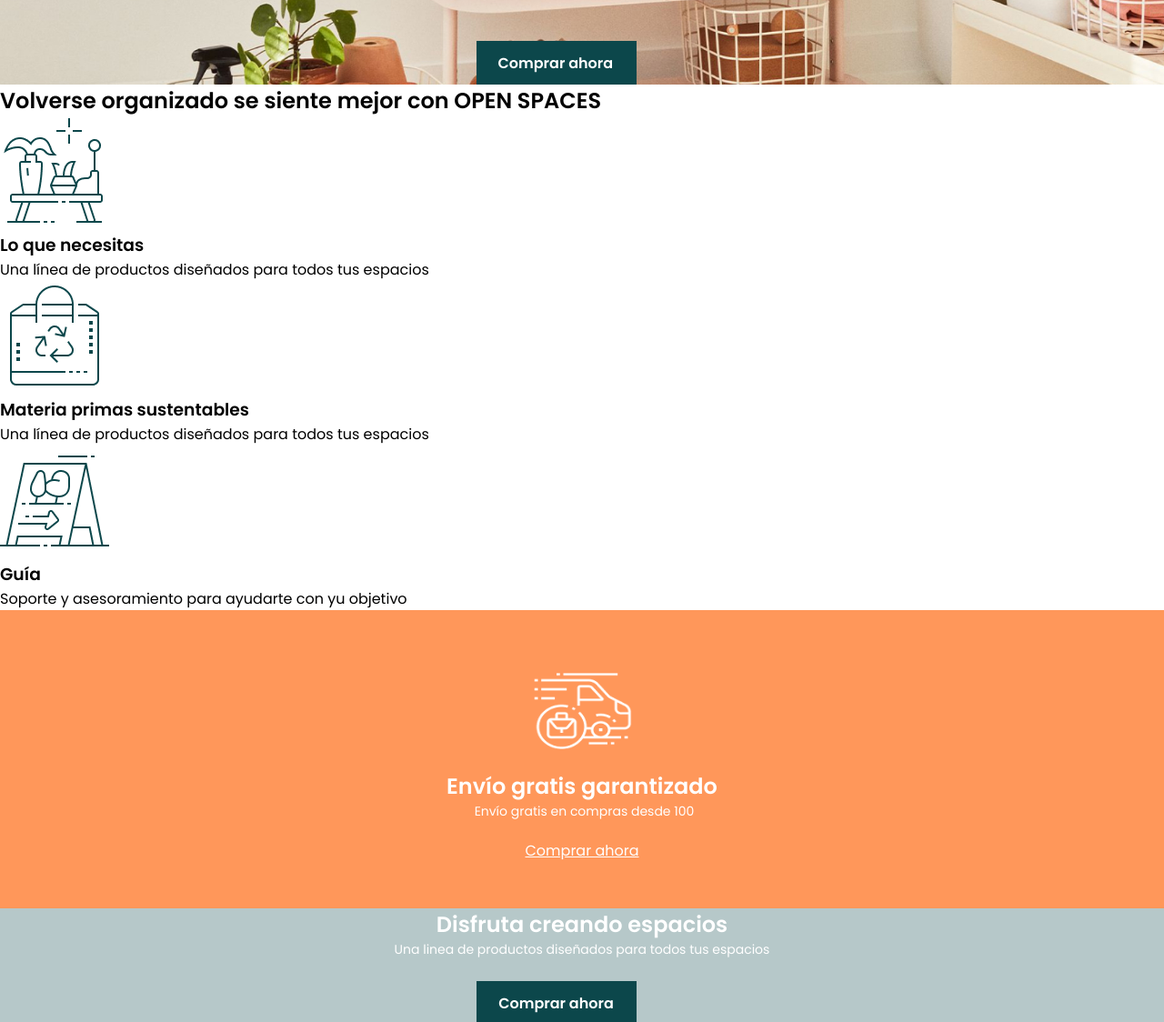
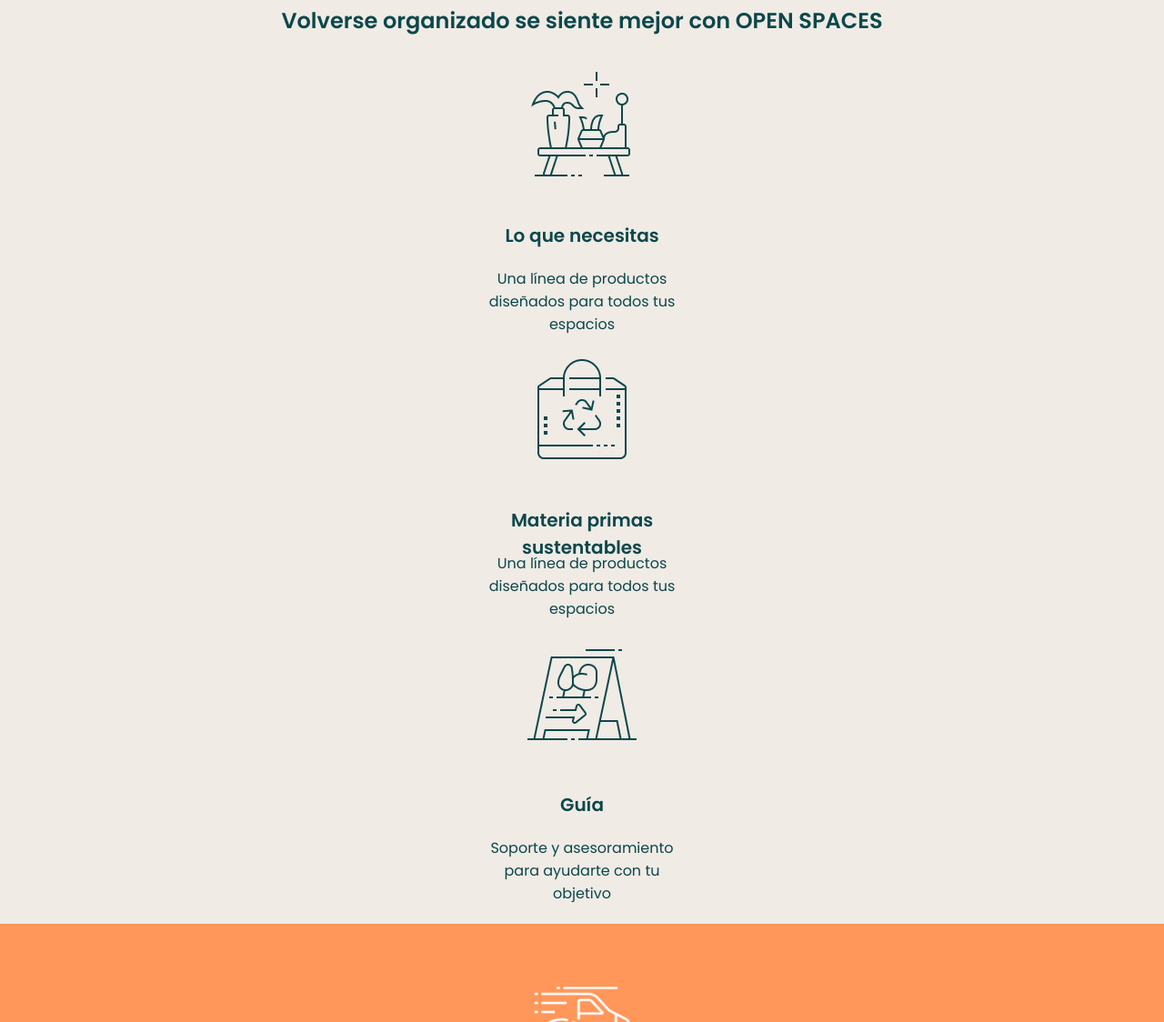
Before and after one commit to Adalab/modulo-1-evaluacion-final-romerogarcia, a website: page src/html/index.html in a window 1280 px wide. Shown: the part 410-1534 px from the top of the page at 91% size. Drawn offline with nearby package versions, Linux system fonts and the light colour scheme; files that its build step writes are made by us from their sources; files whose address does not match are found by name.

Commit message:
new changes grid and paddings

```diff
--- a/src/html/partials/footer.html
+++ b/src/html/partials/footer.html
@@ -1,6 +1,6 @@
 <footer class="footer">
 <div class="wrap">
-    <div class="footer__items">
+    <section class="footer__items">
        <h3 class="footer__items__title">Tienda</h3>
         <ul class="footer__items__link">
             <li><a class="footer__items__link__p" href="https://adalab.es" target="_blank">Productos</a></li>
@@ -8,9 +8,9 @@
             <li><a class="footer__items__link__p" href="https://adalab.es" target="_blank">Para toda la casa</a></li>
              <li><a class="footer__items__link__p" href="https://adalab.es" target="_blank">Habitaciones</a></li>
             </ul>
-    </div>
+    </section>
 
-    <div class="footer__items">
+    <section class="footer__items">
         <h3 class="footer__items__title">Nosotros</h3>
         <ul class="footer__items__link">
             <li><a class="footer__items__link__p" href="https://adalab.es" target="_blank">Nuestra guía</a></li>
@@ -19,9 +19,9 @@
              <li><a class="footer__items__link__p" href="https://adalab.es" target="_blank">Ayuda</a></li>
             </ul>
 
-    </div>
+    </section>
 
-    <div class="footer__items">
+    <section class="footer__items">
         <h3 class="footer__items__title">Contacto</h3>
         <ul class="footer__items__link">
             <li><a class="footer__items__link__p" href="https://adalab.es" target="_blank">ayuda@openspaces.com</a></li>
@@ -33,11 +33,12 @@
             <li><a class="footer__items__icon" href="https://adalab.es" target="_blank"><i class="fa-brands fa-instagram"></i></a></li>
             <li><a class="footer__items__icon" href="https://adalab.es" target="_blank"><i class="fa-brands fa-twitter"></i></a></li>
         </ul>
-    </div>
+</section>
 
-    <div class="footer__arrow">
-        <a href="#">
+<section class="footer__arrow" >
+      <a href="#">
     <i class="fa-solid fa-arrow-up" alt="Arrow pointing upwards"></i></a>
-    </div>
+</section>
+
 </div>
     </footer>
--- a/src/html/partials/main.html
+++ b/src/html/partials/main.html
@@ -6,22 +6,22 @@
             <h2 class="section1__title">Volverse organizado se siente mejor con OPEN SPACES</h2>
 
             <article class="section1__box">
-                <img class="section1__photo" src="./assets/images/icon_1.png" alt="icon of a table with objects">
-                    <h3 class="section1__item1__subtitle">Lo que necesitas </h3>
-                    <p class="section1__item1__p">Una línea de productos diseñados para todos tus espacios</p>
+                <img class="section1__box__photo" src="./assets/images/icon_1.png" alt="icon of a table with objects">
+                    <h3 class="section1__box__subtitle">Lo que necesitas </h3>
+                    <p class="section1__box__p">Una línea de productos diseñados para todos tus espacios</p>
             </article>
 
             <article class="section1__box">
-                <img class="section1__photo" src="./assets/images/icon_2.png" alt="icon of a recycling bag">
-                    <h3 class="section1__item1__subtitle">Materia primas sustentables</h3>
-                    <p class="section1__item1__p">Una línea de productos diseñados para todos tus espacios</p>
+                <img class="section1__box__photo" src="./assets/images/icon_2.png" alt="icon of a recycling bag">
+                    <h3 class="section1__box__subtitle">Materia primas sustentables</h3>
+                    <p class="section1__box__p">Una línea de productos diseñados para todos tus espacios</p>
             </article>
 
 
             <article class="section1__box">
-                <img class="section1__photo" src="./assets/images/icon_3.png" alt="icon of a counselling poster">
-                    <h3 class="section1__item1__subtitle">Guía</h3>
-                    <p class="section1__item1__p">Soporte y asesoramiento para ayudarte con yu objetivo </p>
+                <img class="section1__box__photo" src="./assets/images/icon_3.png" alt="icon of a counselling poster">
+                    <h3 class="section1__box__subtitle">Guía</h3>
+                    <p class="section1__box__p">Soporte y asesoramiento para ayudarte con tu objetivo </p>
             </article>
         </div>
     </section>
@@ -50,11 +50,9 @@
         </div>
     </section>
 
-    <section>
+    <section class="section4">
     <div class="wrap">
-        <div class="image">
-            <img class="image__home" src="./assets/images/creando-espacios.jpg" alt="image of a home bathroom">
-        </div>
+            <img class="section4__image" src="./assets/images/creando-espacios.jpg" alt="image of a home bathroom">
     </section>
     </div>
 </main>
--- a/src/scss/layout/footer.scss
+++ b/src/scss/layout/footer.scss
@@ -14,19 +14,21 @@
   font-weight: normal;
   font-stretch: normal;
   font-style: normal;
+  margin-top: 56px;
 
   &__title {
-    color: #ffff;
+    color: #b6c8c9;
     font-size: 20px;
   }
 
   &__link {
     font-size: 14px;
     list-style: none;
+    color: #b6c8c9;
 
     &__p {
       font-size: 14px;
-      color: #ffff;
+      color: #b6c8c9;
       list-style: none;
       text-decoration: none;
     }
@@ -45,8 +47,13 @@
 }
 
 .footer__arrow {
+  display: flex;
+  justify-content: flex-end;
+  width: 24px;
+  height: 24px;
   &__a {
     color: #ffff;
+    background-color: white;
     text-decoration: none;
     list-style: none;
     text-align: right;
--- a/src/scss/layout/header.scss
+++ b/src/scss/layout/header.scss
@@ -34,15 +34,14 @@
     justify-content: center;
     justify-items: center;
     padding: 19px 0 64px;
-    margin: 0 101px 100px 43px;
   }
 
   &__title {
     color: #0c474b;
     font-size: 24px;
     font-weight: 600;
-    padding: 19px 0 64px;
-    margin: 10px 0 24px;
+    padding-top: 19px;
+    padding-bottom: 10px;
   }
 
   &__button {
@@ -53,7 +52,8 @@
     height: 48px;
     font-weight: 600;
     padding: 12px 24px;
-    margin: 24px 119px 0 62px;
+    margin-top: 19px;
+    margin-bottom: 64px;
     transition: all 0.9s;
 
     &:hover {
--- a/src/scss/layout/main.scss
+++ b/src/scss/layout/main.scss
@@ -1,5 +1,49 @@
 * {
   font-family: "Poppins", roboto;
+}
+
+.section1 {
+  display: grid;
+  grid-template-columns: auto;
+  grid-template-rows: 1fr;
+  background-color: #f0ebe5;
+  color: #0c474b;
+
+  &__title {
+    text-align: center;
+    font-size: 24px;
+    font-weight: 600;
+    margin-top: 41px;
+    margin-left: 30px;
+    margin-right: 30px;
+    margin-bottom: 37px;
+  }
+
+  &__box {
+    display: flex;
+    flex-direction: column;
+    align-items: center;
+    justify-items: center;
+    justify-content: center;
+
+    &__photo {
+      padding-bottom: 47px;
+    }
+
+    &__subtitle {
+      font-size: 20px;
+      width: 208px;
+      height: 50px;
+      text-align: center;
+    }
+
+    &__p {
+      font-size: 16px;
+      width: 208px;
+      height: 96px;
+      text-align: center;
+    }
+  }
 }
 
 .section2 {
@@ -21,6 +65,7 @@
       color: #ffff;
       font-size: 24px;
       font-weight: 600;
+      padding-bottom: 10px;
     }
 
     &__subtitle {
@@ -40,10 +85,7 @@
 }
 
 .section3 {
-  background-color: #b6c8c9;
-  justify-content: center;
-  align-items: center;
-
+  background-color: #f0ebe5;
   &__box {
     display: flex;
     flex-direction: column;
@@ -51,12 +93,15 @@
     justify-content: center;
 
     &__title {
-      color: #ffff;
+      color: #0c474b;
       font-size: 24px;
+      font-weight: 600;
+      margin-top: 87px;
+      margin-bottom: 10px;
     }
 
     &__p {
-      color: #ffff;
+      color: #0c474b;
       font-size: 14px;
     }
 
@@ -68,12 +113,19 @@
       height: 48px;
       font-weight: 600;
       padding: 12px 24px;
-      margin: 24px 119px 0 62px;
+      margin: 24px 119px 0 119px;
+      margin-bottom: 92px;
       transition: all 0.9s;
       &:hover {
         background-color: rgb(245, 245, 128);
-        color: grey;
+        color: #0c474b;
       }
     }
   }
 }
+
+.section4 {
+  display: flex;
+  flex-direction: column;
+  background-color: url("../images/creando-espacios.jpg");
+}
```
